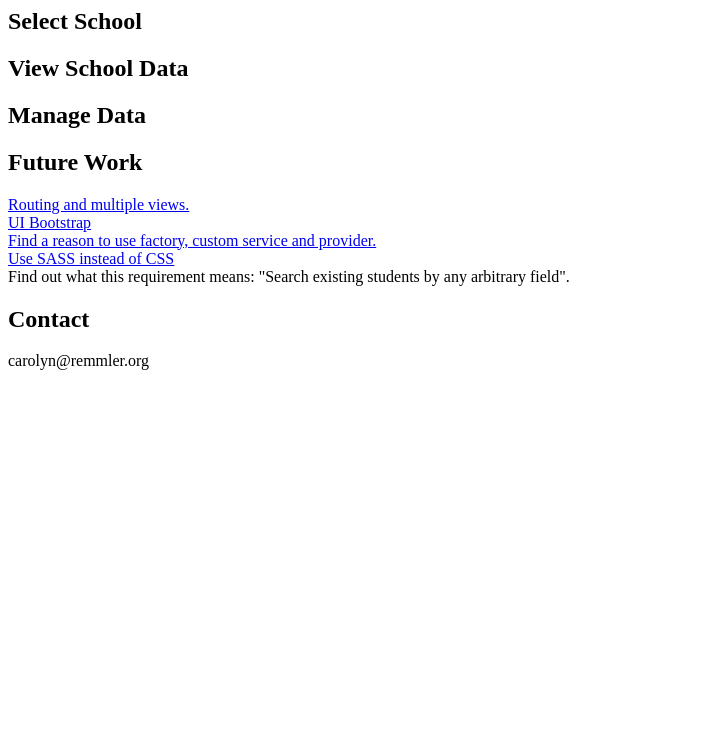
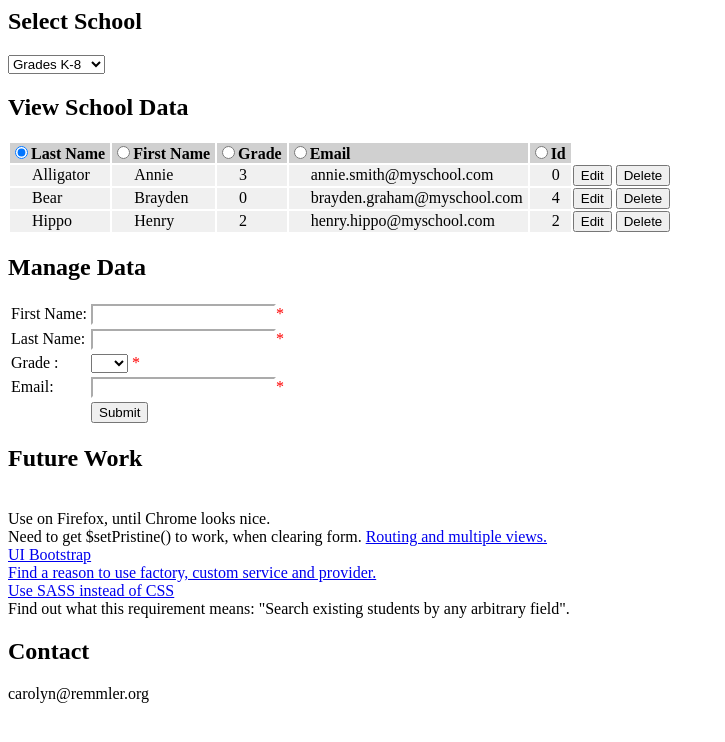
Before and after one commit to CRemmler/school-angular, a plain HTML site: page index.html in a window 1280 px wide. Shown: the whole page, without its empty margins (0-725 px from the left). Drawn offline with Linux system fonts and the light colour scheme; no server answers.

Commit message:
[fixed form]

```diff
--- a/content.json
+++ b/content.json
@@ -4,6 +4,24 @@
     "firstName" : "Annie",
     "lastName" : "Alligator",
     "email" : "annie.smith@myschool.com"
+  },
+  {
+    "gradeLevel" : 9,
+    "firstName" : "Jamie",
+    "lastName" : "Jackal",
+    "email" : "jamie.jackal@myschool.com"
+  },
+  {
+    "gradeLevel" : 2,
+    "firstName" : "Henry",
+    "lastName" : "Hippo",
+    "email" : "henry.hippo@myschool.com"
+  },
+  {
+    "gradeLevel" : 12,
+    "firstName" : "Penelope",
+    "lastName" : "Panda",
+    "email" : "penelope.panda@myschool.com"
   },
   {
     "gradeLevel" : 0,
--- a/controller.js
+++ b/controller.js
@@ -10,6 +10,10 @@ myApp.controller('dataController', function($scope, $http) {
 
   $scope.order = "lastName";
   $scope.student = [];
+  $scope.student.firstName = "";
+  $scope.student.lastName = "";
+  $scope.student.gradeLevel = "0";
+  $scope.student.email = "";
   $scope.selection = "0-8";
   $scope.entries = [];
   $scope.mode = "create"; // or edit
@@ -32,17 +36,18 @@ myApp.controller('dataController', function($scope, $http) {
   };
 
   $scope.submit = function() {
+    if ($scope.myForm.$valid) {
       this.student.uniqueId = $scope.maxId;
       $scope.maxId++;
       $scope.entries.push(this.student);
       changeToEdit(false);
+    }
   };
 
   $scope.delete = function(deleteId) {
     if (window.confirm('Are you sure you want to delete this?')) {
       editIndex = findIndex(deleteId);
       if ($scope.entries[editIndex].uniqueId == $scope.student.uniqueId) {
-        $scope.students = [];
 	changeToEdit(false);
       }
       $scope.entries.splice(editIndex,1);
@@ -60,12 +65,14 @@ myApp.controller('dataController', function($scope, $http) {
   };
 
   $scope.update = function() {
+    if ($scope.myForm.$valid) {
       editIndex = findIndex($scope.student.uniqueId);
       $scope.entries[editIndex].lastName = $scope.student.lastName;
       $scope.entries[editIndex].firstName = $scope.student.firstName;
       $scope.entries[editIndex].gradeLevel = $scope.student.gradeLevel;
       $scope.entries[editIndex].email = $scope.student.email;
     changeToEdit(false);
+    }
   };
 
   $scope.cancel = function() {
@@ -85,7 +92,10 @@ myApp.controller('dataController', function($scope, $http) {
   function changeToEdit(newEditState) {
      $scope.editState = newEditState;
      if ($scope.editState == false) {
-       $scope.student = [];
+       $scope.student.gradeLevel = "0";
+       $scope.student.firstName = "";
+       $scope.student.lastName = "";
+       $scope.student.email = "";
      }
   }
 
@@ -129,7 +139,6 @@ myApp.directive('futureDirective', function() {
 
 myApp.filter('gradeLevels', function() {
   return function(items, selection) {
-    //alert("selection " + selection + " number of items " + items.length);
     var filtered = [];
     var min = parseInt(selection.split("-")[0]);
     var max = parseInt(selection.split("-")[1]);
--- /dev/null
+++ b/manage.html
@@ -0,0 +1,33 @@
+<form name="myForm" validate>
+  <table class="manageData">
+    <tr>
+       <td/>First Name:
+       <td/><input type="text" ng-model="student.firstName" ng-required="true"/><span>*</span>
+    </tr>
+    <tr>
+       <td/>Last Name:
+       <td/><input type="text" ng-model="student.lastName" ng-required="true"/><span>*</span>
+    </tr>
+    <tr>
+       <td/>Grade :
+	 <td>
+           <select ng-model="student.gradeLevel">
+	     <option value="{{x}}" ng-repeat="x in ['0','1','2','3','4','5','6','7','8','9','10','11','12']" ng-required="true">{{x}}</option>i
+	   </select>
+	   <span>*</span>
+         </td>
+    </tr>
+    <tr>
+       <td/>Email:
+       <td/><input name="myInput" ng-model="student.email" type="email" ng-required="true"/><span>*</span>
+    </tr>
+    <tr>
+       <td/>
+       <td>
+         <button ng-click="submit()" ng-show="!editState">Submit</button>
+         <button ng-click="update()" ng-show="editState">Update</button>
+         <button ng-click="cancel()" ng-show="editState">Cancel</button>
+       </td>
+    </tr>
+  </table>
+</form>
--- /dev/null
+++ b/select.html
@@ -0,0 +1,6 @@
+<div>
+  <select ng-model="selection">
+    <option value="0-8">Grades K-8</option>
+    <option value="9-12">Grades 9-12</option>
+  </select>
+</div>
--- a/style.css
+++ b/style.css
@@ -13,15 +13,15 @@ th, tr .action {
   background-color: white;
   padding: 0px;
 }
-input.ng-dirty {
-//  border-color: blue;
-}
 input.ng-valid {
 //  border-color: green;
 }
 input.ng-invalid {
 //  border-color: red;
 }
-input.ng-empty {
-//  background-color: white;
+input.ng-pristine {
+  border-color: white;
 }
+span {
+  color: red;
+}
--- /dev/null
+++ b/view.html
@@ -0,0 +1,18 @@
+<table class="viewData">
+  <th><input type="radio" ng-model="order" value="lastName" ng-click="changeOrder('lastName')" checked="checked"/>Last Name</th>
+  <th><input type="radio" ng-model="order" value="firstName" ng-click="changeOrder('firstName')"/>First Name</th>
+  <th><input type="radio" ng-model="order" value="gradeLevel" ng-click="changeOrder('gradeLevel')"/>Grade</th>
+  <th><input type="radio" ng-model="order" value="email" ng-click="changeOrder('email')"/>Email</th>
+  <th><input type="radio" ng-model="order" value="uniqueId" ng-click="changeOrder('uniqueId')"/>Id</th>
+  <th class='action'></th>
+  <th class='action'></th>
+  <tr ng-repeat="entry in entries | gradeLevels:selection | orderBy: order">
+    <td>{{ entry.lastName }}</td>
+    <td>{{ entry.firstName }}</td>
+    <td>{{ entry.gradeLevel }}</td>
+    <td>{{ entry.email }}</td>
+    <td>{{ entry.uniqueId }}</td>
+    <td class='action'><button ng-click="edit(entry.uniqueId)" ng-show="!editState">Edit</button>
+    <button ng-click="delete(entry.uniqueId)">Delete</button></td>
+  </tr>
+</table>
```
Also changed, not shown: future.html (+2 -0 lines). Lines whose indentation alone changed are shown as unchanged.
